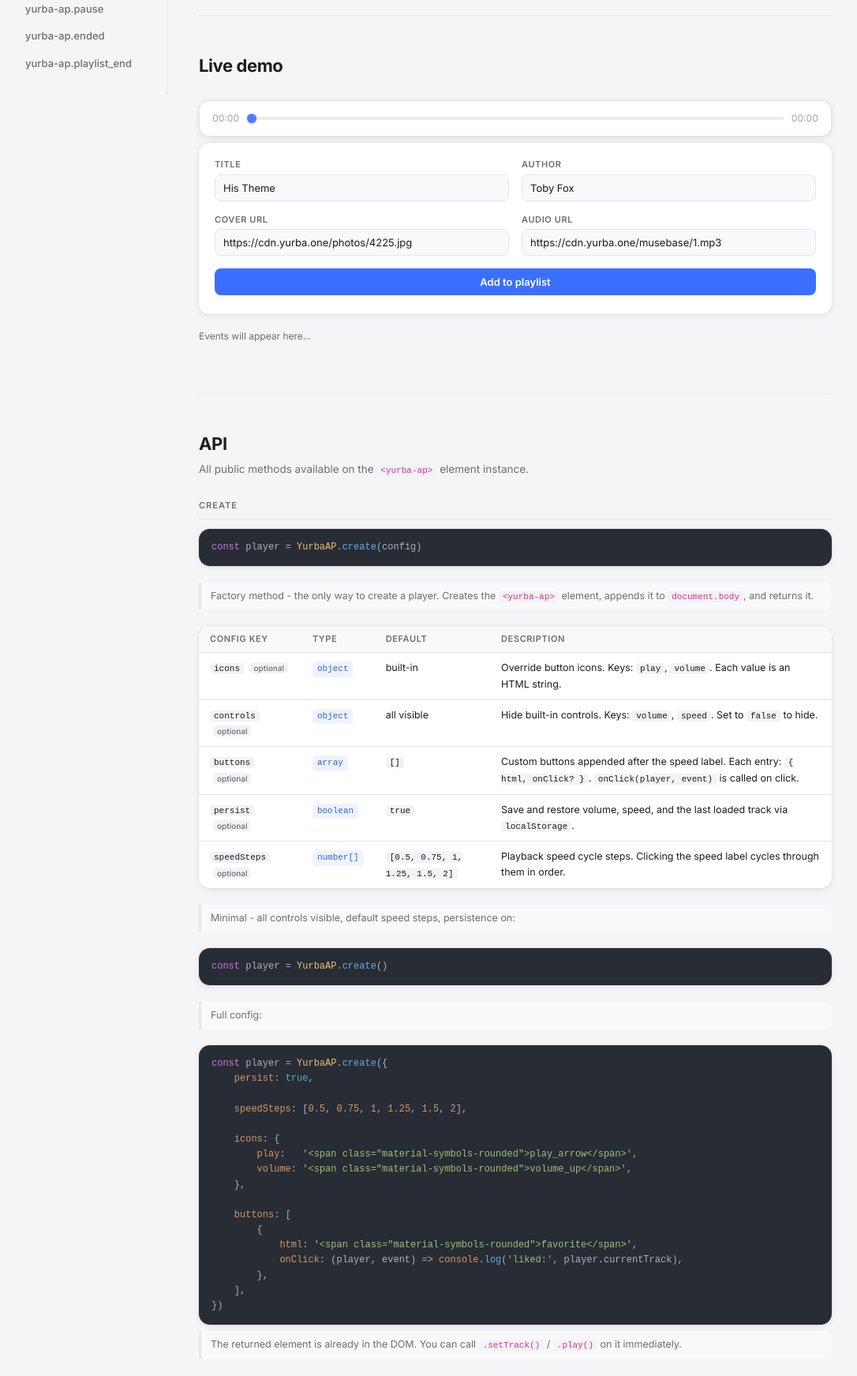
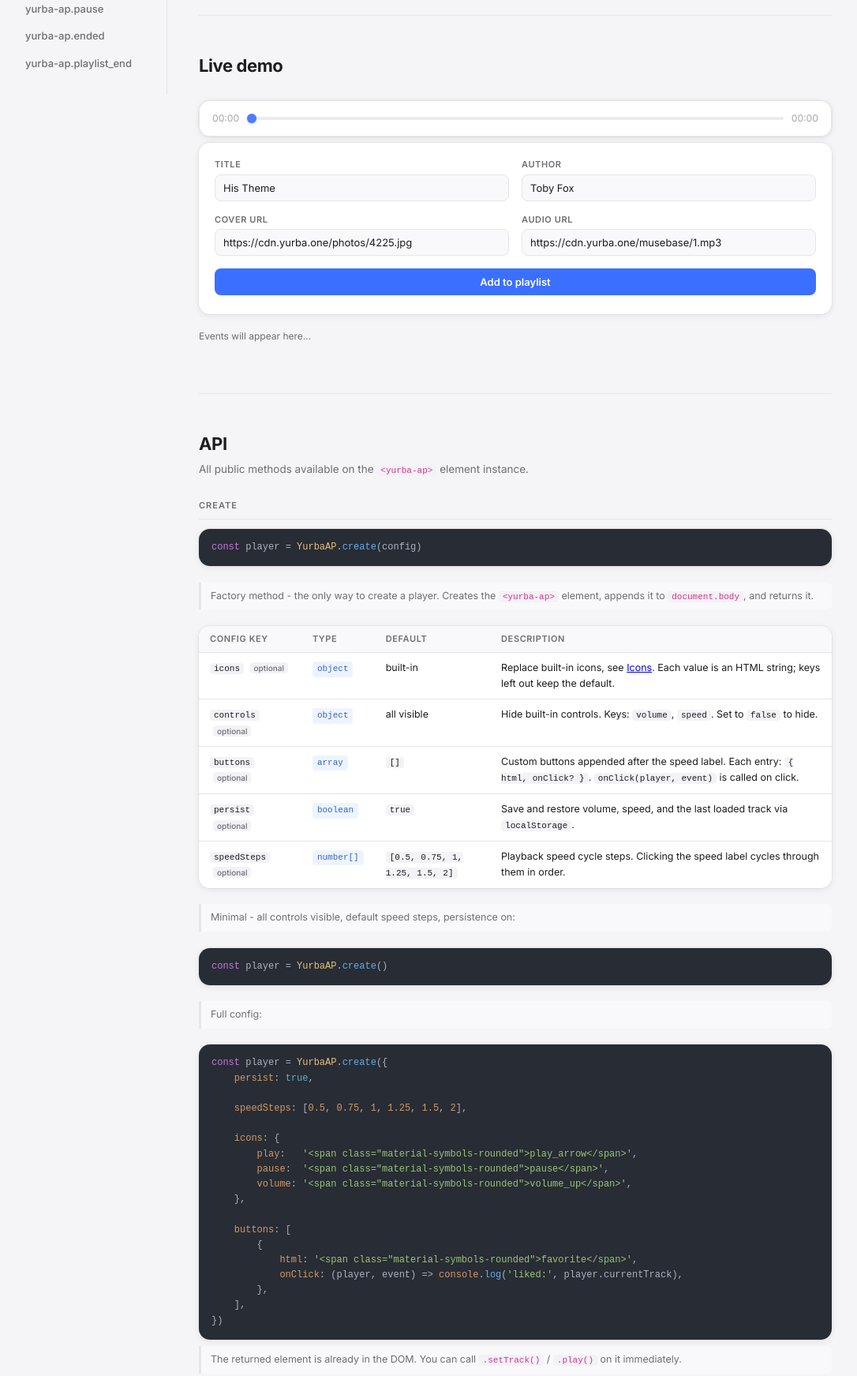
Before and after one commit to yurba-dev/yurba-ap, a website: page index.html in a window 1280 px wide. Shown: the part 680-2423 px from the top of the page at 79% size, without its empty margins (102-1188 px from the left). Drawn offline with nearby package versions, Linux system fonts and the light colour scheme.

Commit message:
Whole icons customization

```diff
--- a/index.html
+++ b/index.html
@@ -52,6 +52,7 @@
         <div class="sidebar-group">
             <div class="sidebar-group-title">Customization</div>
             <a href="#controls">Hiding controls</a>
+            <a href="#icons">Icons</a>
             <a href="#css-vars">CSS variables</a>
         </div>
     </nav>
@@ -146,7 +147,7 @@ player.play()</code></pre>
                                 <td><code>icons</code> <span class="optional-badge">optional</span></td>
                                 <td><span class="type-badge">object</span></td>
                                 <td>built-in</td>
-                                <td>Override button icons. Keys: <code>play</code>, <code>volume</code>. Each value is an HTML string.</td>
+                                <td>Replace built-in icons, see <a href="#icons">Icons</a>. Each value is an HTML string; keys left out keep the default.</td>
                             </tr>
                             <tr>
                                 <td><code>controls</code> <span class="optional-badge">optional</span></td>
@@ -187,6 +188,7 @@ player.play()</code></pre>
 
     icons: {
         play:   '&lt;span class="material-symbols-rounded"&gt;play_arrow&lt;/span&gt;',
+        pause:  '&lt;span class="material-symbols-rounded"&gt;pause&lt;/span&gt;',
         volume: '&lt;span class="material-symbols-rounded"&gt;volume_up&lt;/span&gt;',
     },
 
@@ -448,6 +450,31 @@ player.addEventListener('yurba-ap.playlist_end', () =&gt; {
                 </div>
             </div>
 
+            <div class="doc-section" id="icons">
+                <div class="doc-section-title">Icons</div>
+                <div class="gap-stack">
+                    <p class="note">Pass an <code>icons</code> object to <code>YurbaAP.create()</code>. Each value is HTML inserted as given; keys left out keep the built-in icon. The defaults are in <code>YurbaAP.ICONS</code>.</p>
+                    <div class="code-block">
+                        <pre><code class="language-javascript">const player = YurbaAP.create({
+    icons: {
+        play:  '&lt;svg viewBox="0 0 24 24" width="24" height="24"&gt;...&lt;/svg&gt;',
+        pause: '&lt;svg viewBox="0 0 24 24" width="24" height="24"&gt;...&lt;/svg&gt;',
+    }
+})</code></pre>
+                    </div>
+                    <table class="api-table">
+                        <thead><tr><th>Key</th><th>Default</th><th>Description</th></tr></thead>
+                        <tbody>
+                            <tr><td><code>play</code></td><td><code>play_arrow</code></td><td>Play button while paused.</td></tr>
+                            <tr><td><code>pause</code></td><td><code>pause</code></td><td>Play button while playing.</td></tr>
+                            <tr><td><code>prev</code></td><td><code>skip_previous</code></td><td>Previous track.</td></tr>
+                            <tr><td><code>next</code></td><td><code>skip_next</code></td><td>Next track.</td></tr>
+                            <tr><td><code>volume</code></td><td><code>volume_up</code></td><td>Volume button.</td></tr>
+                        </tbody>
+                    </table>
+                </div>
+            </div>
+
             <div class="doc-section" id="css-vars">
                 <div class="doc-section-title">CSS variables</div>
                 <div class="gap-stack">
--- a/yurba-ap.js
+++ b/yurba-ap.js
@@ -7,6 +7,14 @@ class YurbaAP extends HTMLElement {
         volume: 'Volume',
         speed: 'Playback speed',
         seek: 'Seek',
+    }
+
+    static ICONS = {
+        play: '<span class="material-symbols-rounded">play_arrow</span>',
+        pause: '<span class="material-symbols-rounded">pause</span>',
+        prev: '<span class="material-symbols-rounded">skip_previous</span>',
+        next: '<span class="material-symbols-rounded">skip_next</span>',
+        volume: '<span class="material-symbols-rounded">volume_up</span>',
     }
 
     static create(config = {}) {
@@ -39,7 +47,8 @@ class YurbaAP extends HTMLElement {
     build() {
         this.built = true
         const config = this.config || {}
-        const icons = config.icons || {}
+        const icons = this.icons = {}
+        Object.keys(YurbaAP.ICONS).forEach(name => { icons[name] = config.icons?.[name] || YurbaAP.ICONS[name] })
         const controls = config.controls || {}
         const buttons = config.buttons || []
         this.persist = config.persist != false
@@ -59,9 +68,6 @@ class YurbaAP extends HTMLElement {
         const speedMin = this.speedSteps[0]
         const speedMax = this.speedSteps[this.speedSteps.length - 1]
 
-        const playHtml = this.playHtml = icons.play || '<span class="material-symbols-rounded">play_arrow</span>'
-        const volumeHtml = icons.volume || '<span class="material-symbols-rounded">volume_up</span>'
-
         const customButtons = buttons.map((button, index) =>
             `<div class="y-ap__btn" data-ap-btn="${index}" role="button" tabindex="0"${button.label ? ` aria-label="${attribute(button.label)}"` : ''}>${button.html}</div>`
         ).join('')
@@ -74,14 +80,14 @@ class YurbaAP extends HTMLElement {
                     <p class="y-ap__title"></p>
                 </div>
                 <div class="y-ap__player-controls">
-                    <div class="y-ap__btn-prev" role="button" tabindex="0" aria-label="${attribute(labels.prev)}" hidden><span class="material-symbols-rounded">skip_previous</span></div>
-                    <div class="y-ap__play" role="button" tabindex="0" aria-label="${attribute(labels.play)}">${playHtml}</div>
-                    <div class="y-ap__btn-next" role="button" tabindex="0" aria-label="${attribute(labels.next)}" hidden><span class="material-symbols-rounded">skip_next</span></div>
+                    <div class="y-ap__btn-prev" role="button" tabindex="0" aria-label="${attribute(labels.prev)}" hidden>${icons.prev}</div>
+                    <div class="y-ap__play" role="button" tabindex="0" aria-label="${attribute(labels.play)}">${icons.play}</div>
+                    <div class="y-ap__btn-next" role="button" tabindex="0" aria-label="${attribute(labels.next)}" hidden>${icons.next}</div>
                 </div>
                 <div class="y-ap__side-controls">
                     ${showVolume ?
                         `<div class="y-ap__popup-wrap">
-                            <span class="y-ap__icon y-ap__icon--volume" role="button" tabindex="0" aria-label="${attribute(labels.volume)}">${volumeHtml}</span>
+                            <span class="y-ap__icon y-ap__icon--volume" role="button" tabindex="0" aria-label="${attribute(labels.volume)}">${icons.volume}</span>
                             <div class="y-ap__vol-popup y-ap__popup">
                                 <input type="range" class="y-ap__slider y-ap__slider--volume" aria-label="${attribute(labels.volume)}" min="0" max="1" step="0.01" value="${savedVolume}">
                             </div>
@@ -381,7 +387,7 @@ class YurbaAP extends HTMLElement {
 
     syncPlayButton() {
         const playing = !this.isPaused()
-        this.playButton.innerHTML = playing ? '<span class="material-symbols-rounded">pause</span>' : this.playHtml
+        this.playButton.innerHTML = playing ? this.icons.pause : this.icons.play
         this.playButton.setAttribute('aria-label', playing ? this.labels.pause : this.labels.play)
     }
 
```
Also changed, not shown: README.md, dist/yurba-ap.min.js.
